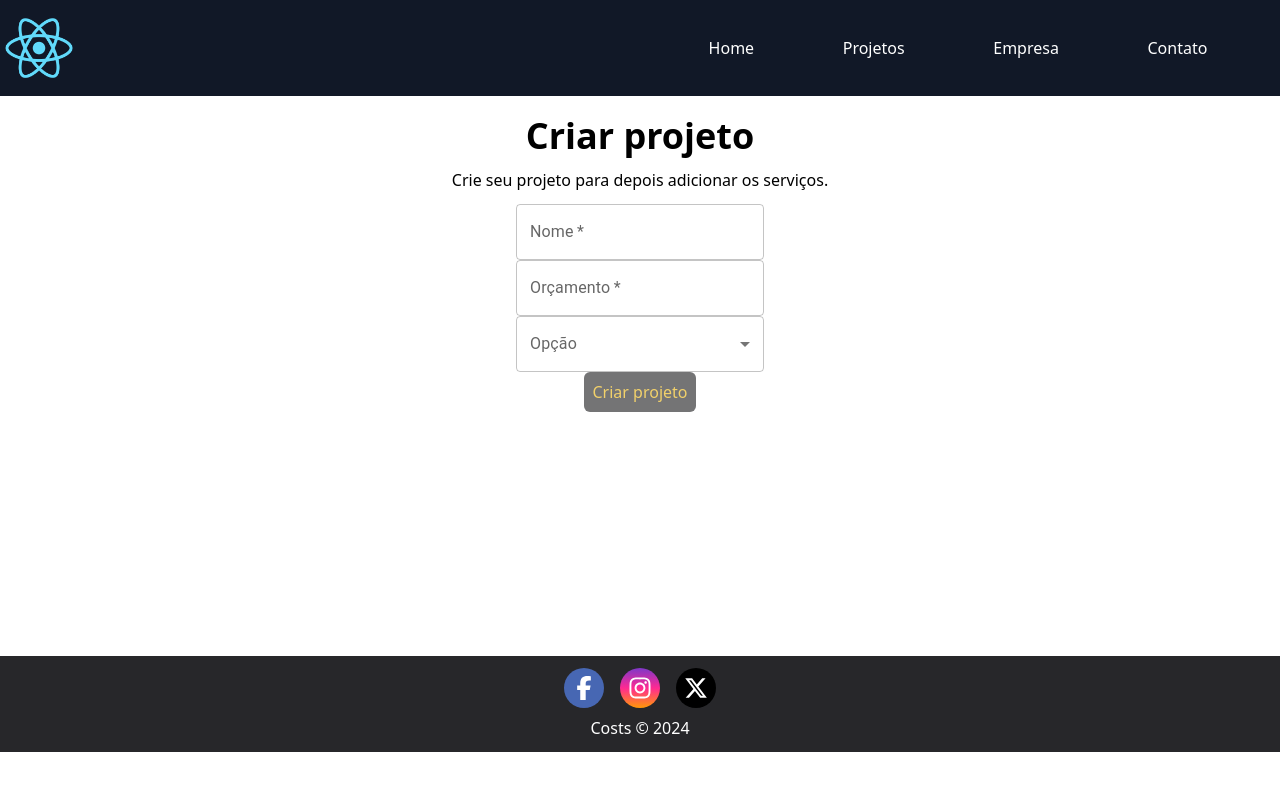
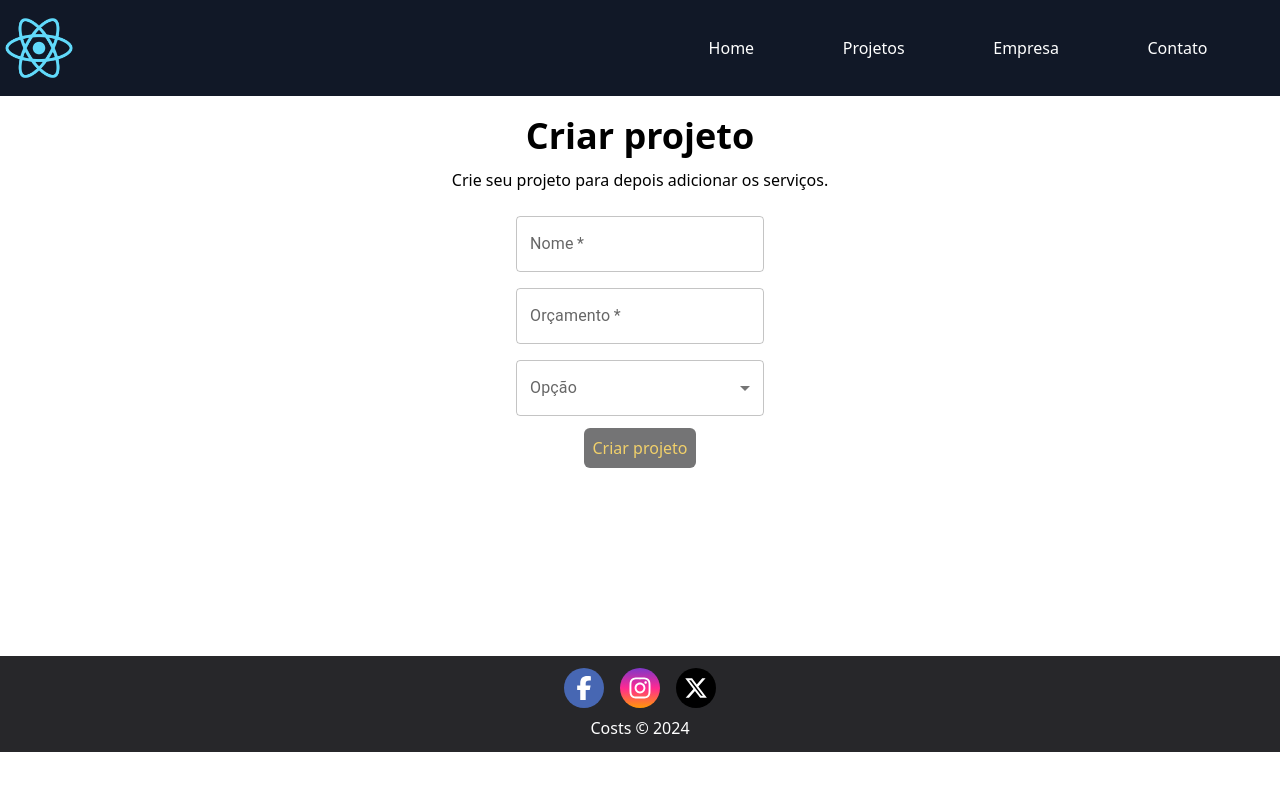
Before and after one commit to Skarzyll/Projeto-Costs, a Next.js app: page /NovoProjeto in a window 1280 px wide. Shown: the top 790 px of the page. Built offline with nearby package versions, Linux system fonts and the light colour scheme.

Commit message:
novas correcoes css

```diff
--- a/src/components/Form.tsx
+++ b/src/components/Form.tsx
@@ -71,6 +71,7 @@ export default function Form() {
                 theme="light"
             />
             <form onSubmit={handleSubmit} action="/" method="post" className="text-center w-fit">
+                <div className="mt-3">
                     <Input
                         nomelabel="Nome"
                         type="text"
@@ -78,9 +79,11 @@ export default function Form() {
                         id="name"
                         value={name}
                         useonchange={(e: { target: { value: SetStateAction<string>; }; }) => setname(e.target.value)}
-                    className={"mb-3"}
+                        className={""}
                     />
+                </div>
 
+                <div className="mt-4">
                     <Input
                         nomelabel="Orçamento"
                         type="number"
@@ -88,15 +91,18 @@ export default function Form() {
                         id="buy"
                         value={buy}
                         useonchange={setbuy}
-                    className={"mb-3"}
+                        className={""}
                     />
+                </div>
 
+                <div className="mt-4 mb-3">
                     <Select
                         nomelabel={"Opção"}
                         name="categoria_id"
                         value={categoria_id}
                         useonchange={(e: { target: { value: SetStateAction<string>; }; }) => setCategoriaId(e.target.value)}
                     /> <br />
+                </div>
 
                 <button type="submit" className="bg-zinc-900 text-yellow-500 p-2 disabled:opacity-60 rounded-md hover:shadow-md hover:shadow-black active:scale-90 ease-in-out duration-100 disabled:cursor-not-allowed disabled:pointer-events-none" disabled={!isFormValid} onClick={notify}>Criar projeto</button>
             </form>
--- a/src/components/Select.tsx
+++ b/src/components/Select.tsx
@@ -9,7 +9,7 @@ export default function Select({ nomelabel, useonchange, name, value }: {
 
     return (
         <label htmlFor={name}>
-            <FormControl className="min-w-max mb-4" fullWidth>
+            <FormControl className="min-w-max" fullWidth>
                 <InputLabel id="demo-simple-select-label">{nomelabel}</InputLabel>
                 <MUISelect
                     name={name}
```
Lines whose indentation alone changed are shown as unchanged.
